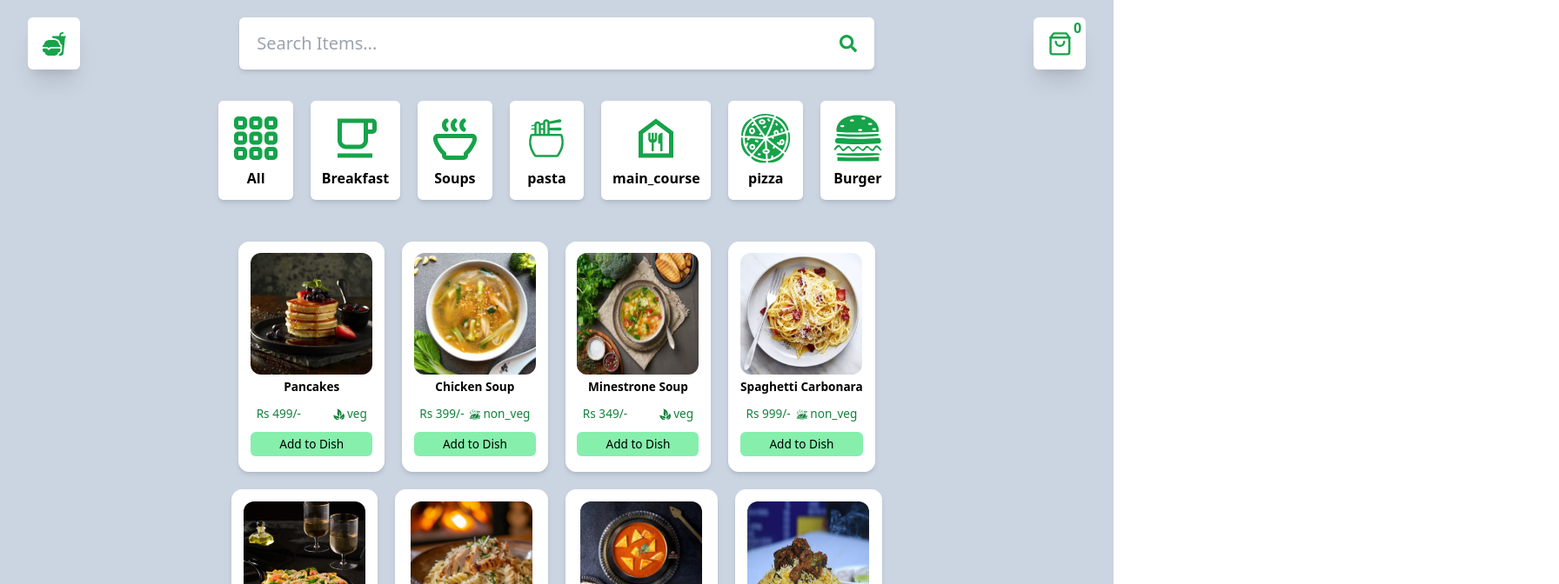
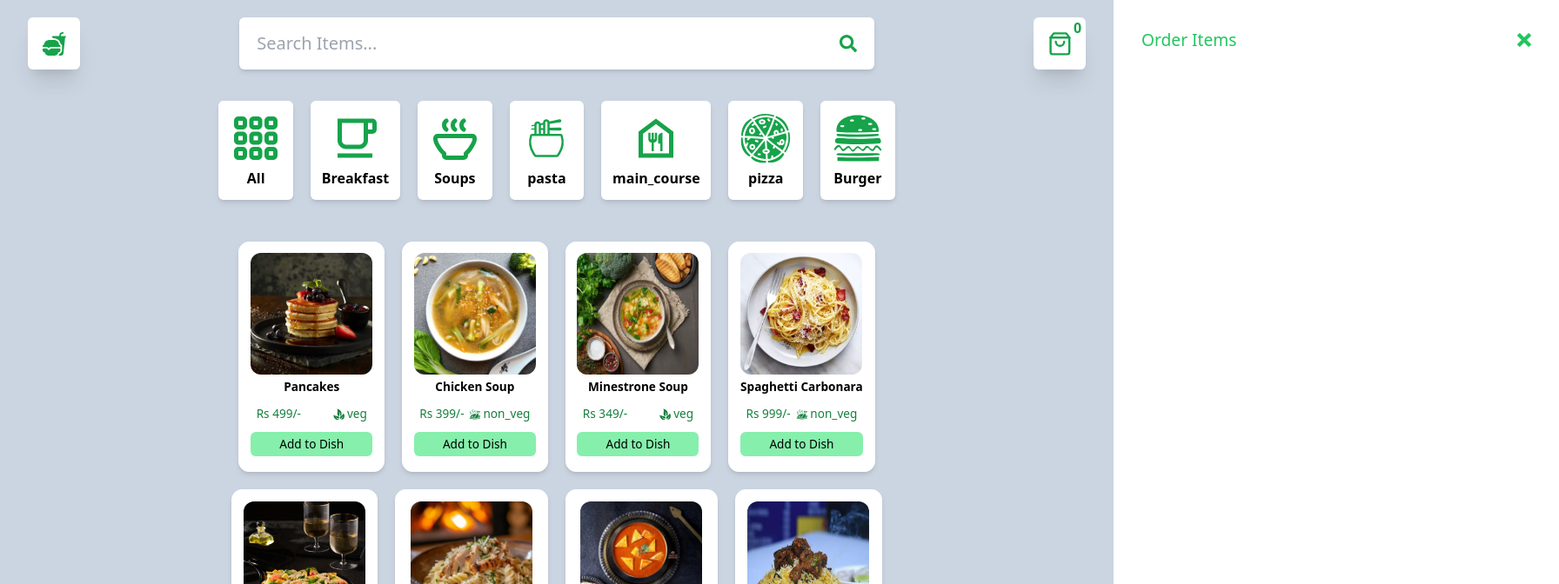
Before and after one commit to akashsamanta07/Food_Delivery_Website, a React (Create React App) app: page / in a window 1280 px wide. Shown: the top 672 px of the page at 87% size, 1792 px wide, since content can reach past the window. Built offline with nearby package versions, Linux system fonts and the light colour scheme.

Commit message:
Add order

```diff
--- /dev/null
+++ b/src/Order.jsx
@@ -0,0 +1,18 @@
+import React from 'react'
+import { ImCross } from "react-icons/im";
+
+
+function Order({prop}){
+  let {order,setOrder} = prop;
+  console.log(order)
+  return (
+    <div className={`w-[80vw] md:w-[40vw] h-[100vh] bg-white absolute top-[0] ${order === 1 ? "right-[0]" : "right-[-80vw] md:right-[-40vw]"} transition-all duration-200`}>
+      <div className='p-[2rem] flex justify-between items-center text-green-500'>
+          <p className='text-[1.2rem]'>Order Items</p>
+          <ImCross onClick={()=>{setOrder(0)}}/>
+      </div>
+    </div>
+  )
+}
+
+export default Order;
--- a/src/components/Nav.jsx
+++ b/src/components/Nav.jsx
@@ -7,7 +7,7 @@ import { LuShoppingBag } from "react-icons/lu";
 //onSubmit={(event)=>{event.preventDefault()}}
 
 function Nav({prop}) {
-    let {searchWord,setSearchWord}=prop;
+    let {searchWord,setSearchWord,setOrder}=prop;
   return (
     <div>
         <div className='w-full h-[3rem] flex justify-between items-center px-[0.6rem] md:px-8 md:h-[6.25rem]'>
@@ -23,7 +23,7 @@ function Nav({prop}) {
                     <input type="text" id="search" placeholder='Search Items...' className='w-[100%] outline-none md:text-[1.25rem]' value={searchWord} onChange={(event)=>{setSearchWord(event.target.value)}}/>
                 </div>
             </form>
-            <div className='w-[2.2rem] h-[2.2rem] md:w-[3.75rem] md:h-[3.75rem] bg-white flex justify-center items-center rounded-md shadow-xl relative cursor-pointer'>
+            <div className='w-[2.2rem] h-[2.2rem] md:w-[3.75rem] md:h-[3.75rem] bg-white flex justify-center items-center rounded-md shadow-xl relative cursor-pointer' onClick={()=>{ setOrder(1) }}>
                 <span className='absolute top-0 right-[0.1rem] md:right-[0.3rem] text-[0.6rem] md:text-[1rem] text-green-600 font-medium md:font-bold'>0</span>
                 <LuShoppingBag className='w-[1.2rem] h-[1.2rem] md:w-[1.8rem] md:h-[1.8rem] text-green-600'/>
             </div>
--- a/src/pages/Home.jsx
+++ b/src/pages/Home.jsx
@@ -1,8 +1,9 @@
-import React, { useState,useEffect } from 'react'
-import Nav from '../components/Nav'
-import cetagories from '../Cetagory'
-import food_items from '../ItemSet'
-import Card from '../Card'
+import React, { useState,useEffect } from 'react';
+import Nav from '../components/Nav';
+import cetagories from '../Cetagory';
+import food_items from '../ItemSet';
+import Card from '../Card';
+import Order from '../Order';
 
 
 
@@ -13,16 +14,25 @@ function Home() {
   const [cetagory,setCetagory]=useState("All");
   // let [searchWord,setSearchWord]=useState("");
   const [searchWord,setSearchWord]=useState(()=>{
-    const save=localStorage.getItem("searchWord");
+    const save=localStorage.getItem("prev_value");
     return save !== null ? JSON.parse(save):"";
   });
   useEffect(()=>{
-    localStorage.setItem("searchWord",JSON.stringify(searchWord));
+    localStorage.setItem("prev_value",JSON.stringify(searchWord));
   },[searchWord]);
+
+  const [order,setOrder]=useState(0)
+
   let navchange={
     searchWord,
-    setSearchWord
+    setSearchWord,
+    setOrder
   };
+  let bucket={
+    order,
+    setOrder
+  }
+
 
   let tem_food_items=food_items.filter((item,i)=>{
     if(cetagory ==="All"){
@@ -69,6 +79,8 @@ function Home() {
             }
         </div>
 
+          <Order prop={bucket}/>
+
     </div>
 
   )
```
